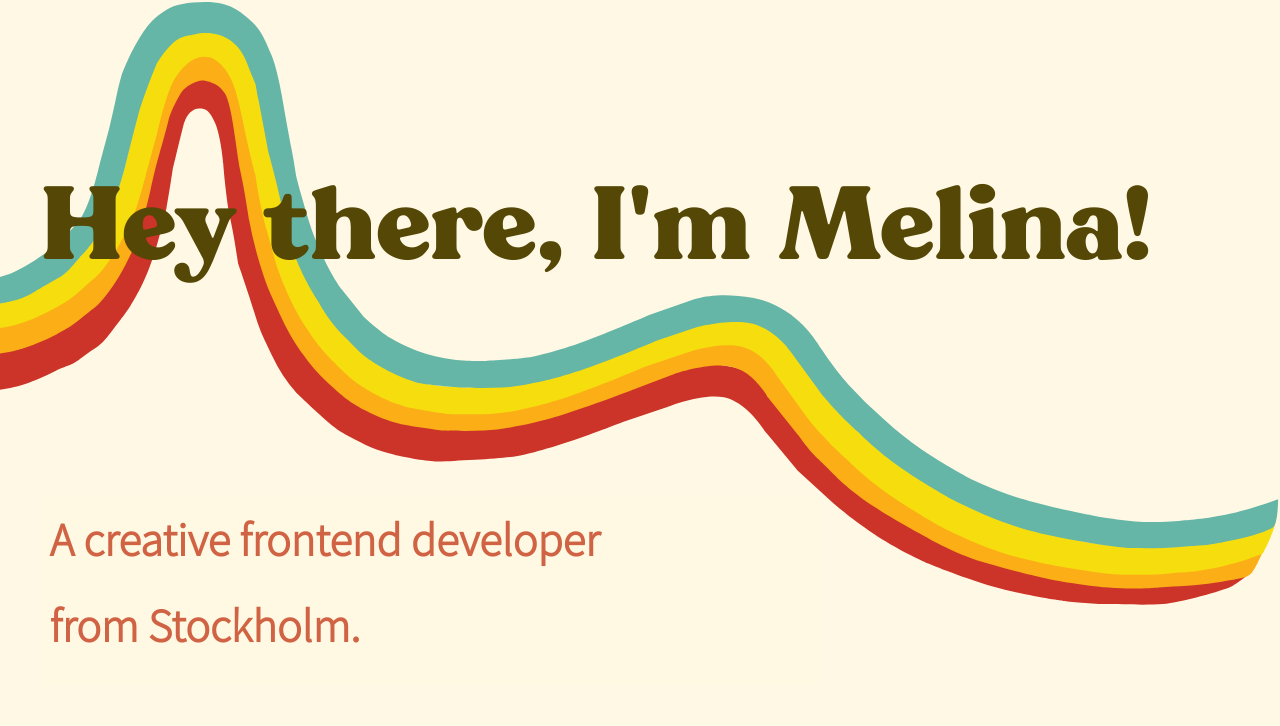
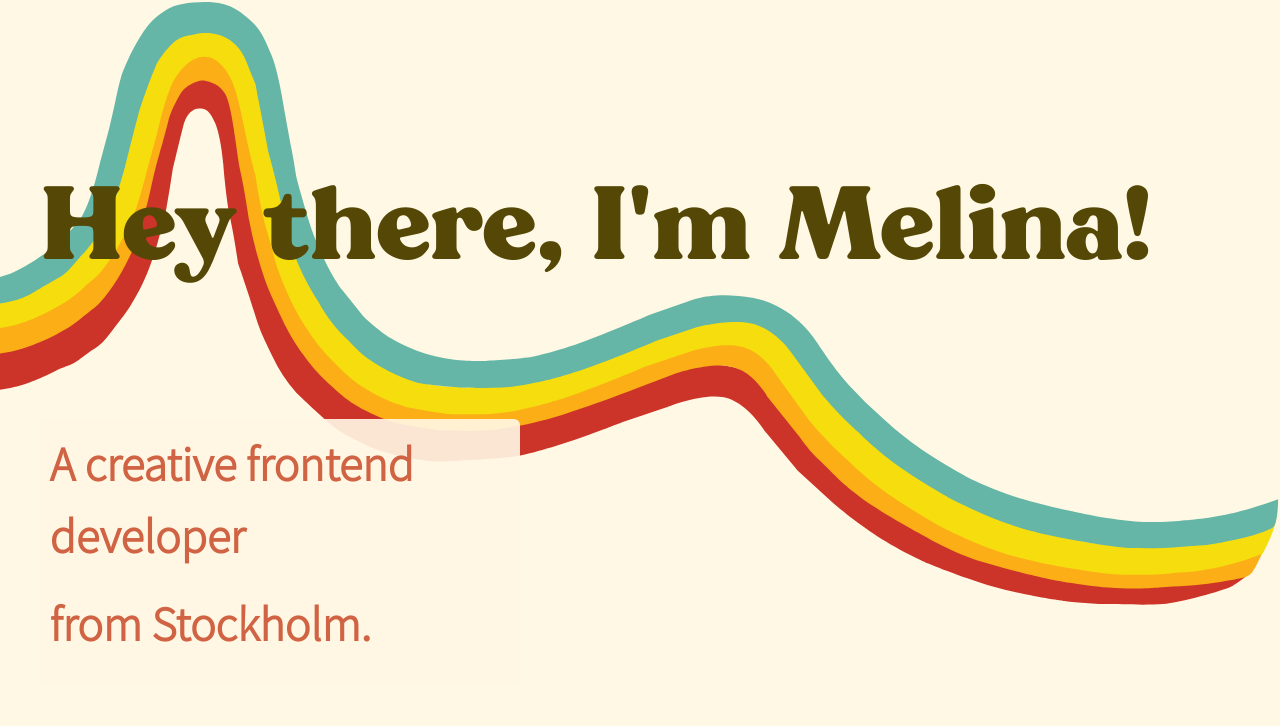
Before and after one commit to melina-kamyab/retroPortfolio.github.io, a website: page index.html in a window 1280 px wide. Shown: the part 74-800 px from the top of the page. Drawn offline with nearby package versions, Linux system fonts and the light colour scheme.

Commit message:
increase opacity background color

```diff
--- a/scss/main.scss
+++ b/scss/main.scss
@@ -51,7 +51,7 @@ p {
   width: 100vw;
   padding: 40px;
   padding-top: 10rem;
-  background-size: 100%;
+  background-size: 120%;
 
   /* Desktops and laptops ----------- */
   @media only screen and (min-width: 1224px) {
@@ -72,13 +72,13 @@ p {
   }
 
   .slogan {
-    background-color: #fff8e4ba;
+    background-color: #fff8e4e8;
     border-radius: 6px;
     padding: 0.6rem;
-    width: 85%;
+    width: 80%;
     /* Desktops and laptops ----------- */
     @media only screen and (min-width: 1224px) {
-      width: 65%;
+      width: 40%;
       margin-bottom: 5rem;
     }
     p {
@@ -87,7 +87,8 @@ p {
       font-weight: 600;
       /* Desktops and laptops ----------- */
       @media only screen and (min-width: 1224px) {
-        font-size: 2.9rem;
+        font-size: 3rem;
+        font-weight: 900;
       }
       /* Large screens ----------- */
       @media only screen and (min-width: 1824px) {
@@ -181,7 +182,7 @@ p {
   background-image: url('../assets/images/wave-left-to-right.svg');
   width: 100vw;
   padding: 40px 40px 0 40px;
-  background-size: 100%;
+  background-size: 110%;
 
   h1 {
     /* Desktops and laptops ----------- */
@@ -243,7 +244,7 @@ p {
 
   .last-message-wrapper {
     display: flex;
-    background-color: #fff8e4ba;
+    background-color: #fff8e4e8;
     border-radius: 6px;
     padding: 1.5rem;
     margin: 2rem 0;
```
Also changed, not shown: css/main.css, 1 other file.
